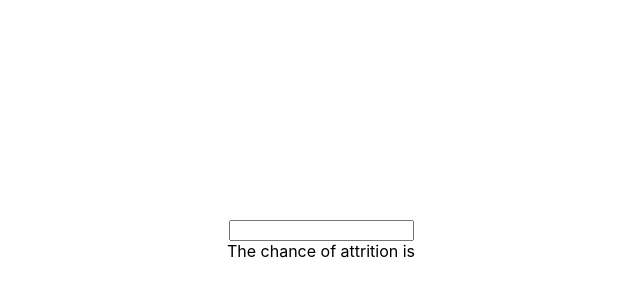
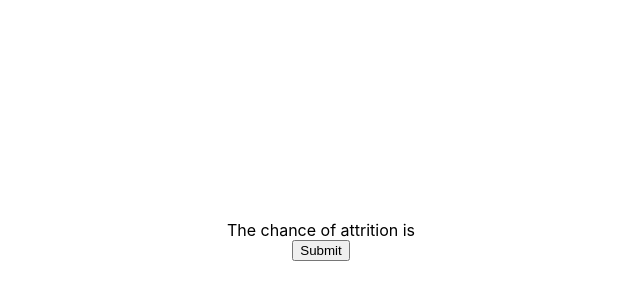
Before and after one commit to seanskggo/Bank-Churn-Predictor, a React (Create React App) app: page / in a window 1280 px wide. Shown: the part 160-460 px from the top of the page, without its empty margins (319-959 px from the left). Built offline with nearby package versions, Linux system fonts and the light colour scheme; no server answers.

Commit message:
POST on press

```diff
--- a/src/App.js
+++ b/src/App.js
@@ -17,19 +17,28 @@ import axios from 'axios';
 
 const App = () => {
   const [response, set_response] = useState("not mounted");
-  useEffect(() => {
+  const click = () => {
     const getData = async () => {
-      const rep = await axios.get("/calculate")
+    const rep = await axios.get("/calculate")
       set_response(rep.data);
     };
     getData();
-  }, [])
+  }
+
   return (
     <div className="App">
-      <input />
       <text>The chance of attrition is {response.value}</text>
+      <button onClick={click}>Submit</button>
     </div>
   );
 }
 
 export default App;
+
+// useEffect(() => {
+//   const getData = async () => {
+//     const rep = await axios.get("/calculate")
+//     set_response(rep.data);
+//   };
+//   getData();
+// }, [])
```
